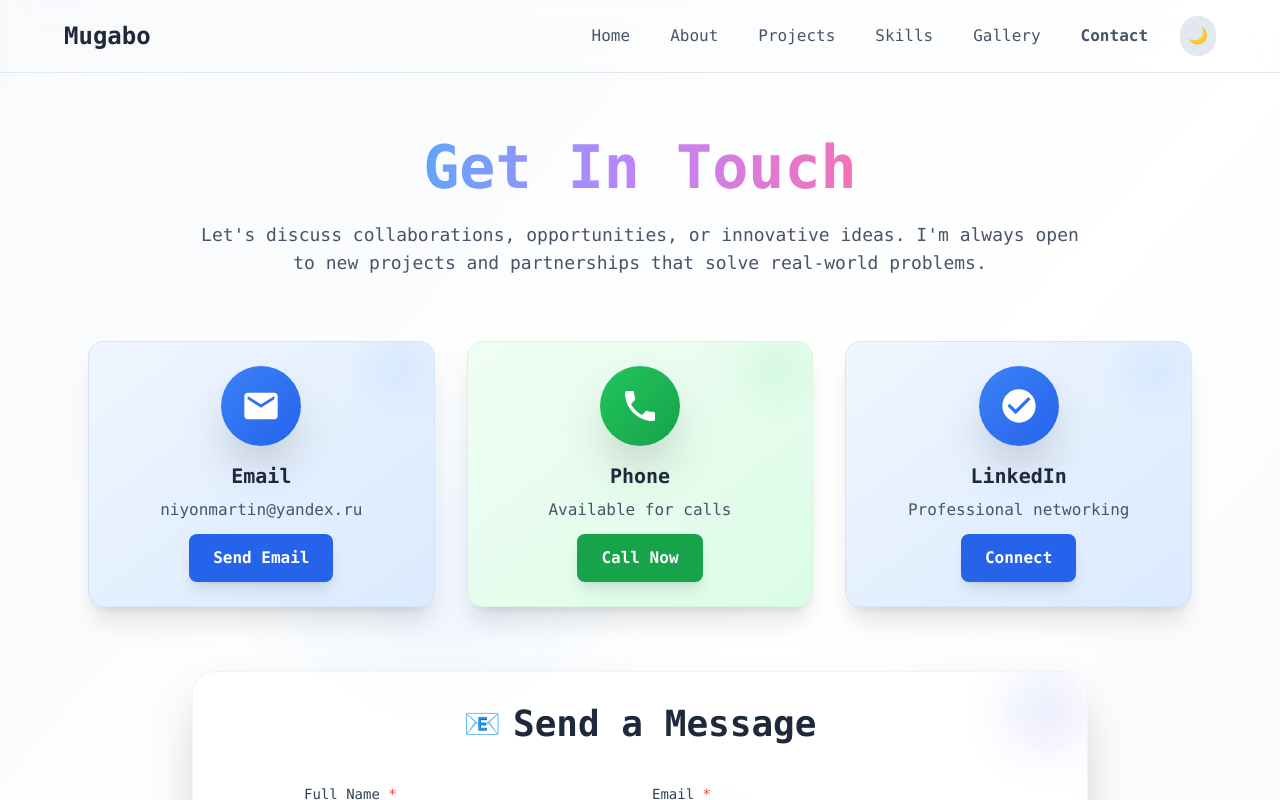
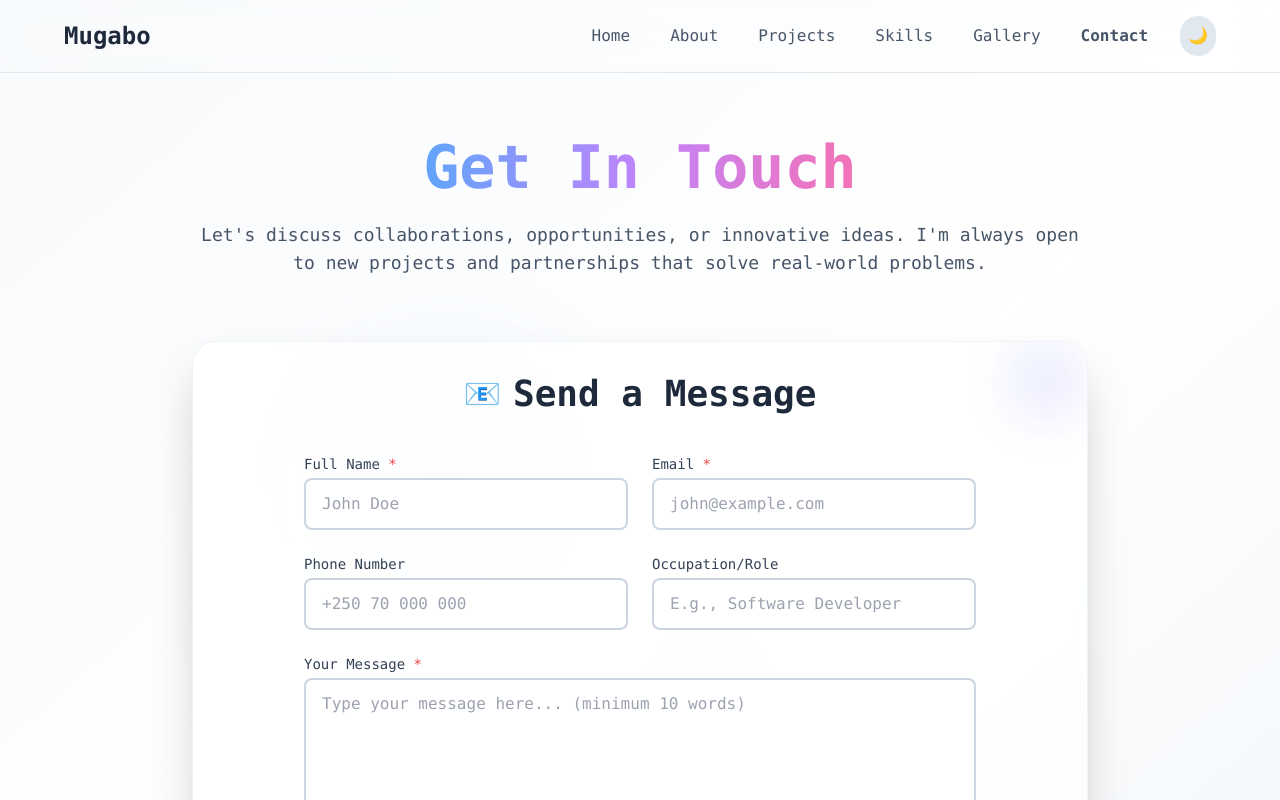
Before and after one commit to merma1509/Portfolio-Website, a Next.js app in the folder frontend/: page /contact in a window 1280 px wide. Shown: the top 800 px of the page. Built offline with nearby package versions, Linux system fonts and the light colour scheme.

Commit message:
checking whether personal infos being revealed

```diff
--- a/frontend/app/about/page.tsx
+++ b/frontend/app/about/page.tsx
@@ -96,7 +96,7 @@ export default function About() {
       <header className="sticky top-0 z-50 bg-white/80 dark:bg-slate-900/80 backdrop-blur-lg border-b border-slate-200/50 dark:border-slate-700/50 p-3 sm:p-4 shadow-sm">
         <nav className="max-w-6xl mx-auto flex justify-between items-center">
           <h1 className="text-lg sm:text-xl md:text-2xl font-bold text-slate-800 dark:text-white">
-            <a href="/" className="hover:opacity-80 transition-opacity">Portfolio</a>
+            <a href="/" className="hover:opacity-80 transition-opacity">~M</a>
           </h1>
 
           {/* Desktop Navigation */}
--- a/frontend/app/blog/page.tsx
+++ b/frontend/app/blog/page.tsx
@@ -54,7 +54,7 @@ export default function Blog() {
       <header className="sticky top-0 z-50 bg-white/98 dark:bg-slate-900/98 backdrop-blur-lg border-b border-slate-200 dark:border-slate-700 p-3 sm:p-4">
         <nav className="max-w-6xl mx-auto flex justify-between items-center">
           <h1 className="text-lg sm:text-xl md:text-2xl font-bold text-slate-800 dark:text-white">
-            <a href="/" className="hover:opacity-80 transition-opacity">Mugabo</a>
+            <a href="/" className="hover:opacity-80 transition-opacity">~M</a>
           </h1>
 
           {/* Desktop Navigation */}
--- a/frontend/app/contact/page.tsx
+++ b/frontend/app/contact/page.tsx
@@ -341,57 +341,6 @@ export default function Contact() {
             </p>
           </div>
 
-          {/* Contact Methods Section */}
-          <div className="grid grid-cols-1 md:grid-cols-3 gap-4 sm:gap-6 lg:gap-8 mb-8 sm:mb-12 lg:mb-16 animate-fade-in-up delay-200">
-            <div className="group bg-gradient-to-br from-blue-50 to-blue-100 dark:from-blue-900/30 dark:to-blue-800/30 p-4 sm:p-6 rounded-2xl shadow-xl hover:shadow-2xl transition-all duration-500 border border-blue-200/50 dark:border-blue-700/30 hover:scale-105 relative overflow-hidden">
-              <div className="absolute top-0 right-0 w-16 h-16 bg-gradient-to-br from-blue-400/20 to-transparent rounded-full blur-lg animate-pulse"></div>
-              <div className="relative z-10 text-center">
-                <div className="w-16 h-16 sm:w-20 sm:h-20 bg-gradient-to-br from-blue-500 to-blue-600 rounded-full flex items-center justify-center mx-auto mb-3 sm:mb-4 shadow-2xl group-hover:scale-110 transition-transform duration-300">
-                  <svg className="w-8 h-8 sm:w-10 sm:h-10 text-white animate-bounce-subtle" fill="currentColor" viewBox="0 0 24 24">
-                    <path d="M20 4H4c-1.1 0-1.99.9-1.99 2L2 18c0 1.1.9 2 2 2h16c1.1 0 2-.9 2-2V6c0-1.1-.9-2-2-2zm0 4l-8 5-8-5V6l8 5 8-5v2z"/>
-                  </svg>
-                </div>
-                <h3 className="text-lg sm:text-xl font-bold text-slate-800 dark:text-white mb-1 sm:mb-2">Email</h3>
-                <p className="text-slate-600 dark:text-slate-300 mb-2 sm:mb-3">niyonmartin@yandex.ru</p>
-                <a href="mailto:niyonmartin@yandex.ru" className="inline-block bg-blue-600 text-white px-4 sm:px-6 py-2 sm:py-3 rounded-lg hover:bg-blue-700 transition-all duration-300 font-semibold text-sm sm:text-base shadow-lg hover:shadow-xl transform hover:scale-105">
-                  Send Email
-                </a>
-              </div>
-            </div>
-
-            <div className="group bg-gradient-to-br from-green-50 to-green-100 dark:from-green-900/30 dark:to-green-800/30 p-4 sm:p-6 rounded-2xl shadow-xl hover:shadow-2xl transition-all duration-500 border border-green-200/50 dark:border-green-700/30 hover:scale-105 relative overflow-hidden">
-              <div className="absolute top-0 right-0 w-16 h-16 bg-gradient-to-br from-green-400/20 to-transparent rounded-full blur-lg animate-pulse delay-500"></div>
-              <div className="relative z-10 text-center">
-                <div className="w-16 h-16 sm:w-20 sm:h-20 bg-gradient-to-br from-green-500 to-green-600 rounded-full flex items-center justify-center mx-auto mb-3 sm:mb-4 shadow-2xl group-hover:scale-110 transition-transform duration-300">
-                  <svg className="w-8 h-8 sm:w-10 sm:h-10 text-white animate-bounce-subtle" fill="currentColor" viewBox="0 0 24 24">
-                    <path d="M6.62 10.79c1.44 2.83 3.76 5.14 6.59 6.59l2.2-2.2c.27-.27.67-.36 1.02-.24 1.12.37 2.33.57 3.57.57.55 0 1 .45 1 1V20c0 .55-.45 1-1 1-9.39 0-17-7.61-17-17 0-.55.45-1 1-1h3.5c.55 0 1 .45 1 1 0 1.25.2 2.45.57 3.57.11.35.03.74-.25 1.02l-2.2 2.2z"/>
-                  </svg>
-                </div>
-                <h3 className="text-lg sm:text-xl font-bold text-slate-800 dark:text-white mb-1 sm:mb-2">Phone</h3>
-                <p className="text-slate-600 dark:text-slate-300 mb-2 sm:mb-3">Available for calls</p>
-                <a href="tel:+250788123456" className="inline-block bg-green-600 text-white px-4 sm:px-6 py-2 sm:py-3 rounded-lg hover:bg-green-700 transition-all duration-300 font-semibold text-sm sm:text-base shadow-lg hover:shadow-xl transform hover:scale-105">
-                  Call Now
-                </a>
-              </div>
-            </div>
-
-            <div className="group bg-gradient-to-br from-blue-50 to-blue-100 dark:from-blue-900/30 dark:to-blue-800/30 p-4 sm:p-6 rounded-2xl shadow-xl hover:shadow-2xl transition-all duration-500 border border-blue-200/50 dark:border-blue-700/30 hover:scale-105 relative overflow-hidden">
-              <div className="absolute top-0 right-0 w-16 h-16 bg-gradient-to-br from-blue-400/20 to-transparent rounded-full blur-lg animate-pulse delay-1000"></div>
-              <div className="relative z-10 text-center">
-                <div className="w-16 h-16 sm:w-20 sm:h-20 bg-gradient-to-br from-blue-500 to-blue-600 rounded-full flex items-center justify-center mx-auto mb-3 sm:mb-4 shadow-2xl group-hover:scale-110 transition-transform duration-300">
-                  <svg className="w-8 h-8 sm:w-10 sm:h-10 text-white animate-bounce-subtle" fill="currentColor" viewBox="0 0 24 24">
-                    <path d="M12 2C6.48 2 2 6.48 2 12s4.48 10 10 10 10-4.48 10-10S17.52 2 12 2zm-2 15l-5-5 1.41-1.41L10 14.17l7.59-7.59L19 8l-9 9z"/>
-                  </svg>
-                </div>
-                <h3 className="text-lg sm:text-xl font-bold text-slate-800 dark:text-white mb-1 sm:mb-2">LinkedIn</h3>
-                <p className="text-slate-600 dark:text-slate-300 mb-2 sm:mb-3">Professional networking</p>
-                <a href="https://linkedin.com/in/nshuti-martin15" target="_blank" rel="noopener noreferrer" className="inline-block bg-blue-600 text-white px-4 sm:px-6 py-2 sm:py-3 rounded-lg hover:bg-blue-700 transition-all duration-300 font-semibold text-sm sm:text-base shadow-lg hover:shadow-xl transform hover:scale-105">
-                  Connect
-                </a>
-              </div>
-            </div>
-          </div>
-
           {/* Contact Form Section */}
           <div className="max-w-4xl mx-auto mb-8 sm:mb-12 lg:mb-16 animate-fade-in-up delay-400">
             <div className="bg-white/80 dark:bg-slate-800/80 backdrop-blur-sm p-4 sm:p-6 lg:p-8 rounded-3xl shadow-2xl border border-slate-200/50 dark:border-slate-700/50 relative overflow-hidden">
--- a/frontend/app/gallery/page.tsx
+++ b/frontend/app/gallery/page.tsx
@@ -82,7 +82,7 @@ export default function Gallery() {
       <header className="sticky top-0 z-50 bg-white/98 dark:bg-slate-900/98 backdrop-blur-lg border-b border-slate-200 dark:border-slate-700 p-3 sm:p-4">
         <nav className="max-w-6xl mx-auto flex justify-between items-center">
           <h1 className="text-lg sm:text-xl md:text-2xl font-bold text-slate-800 dark:text-white">
-            <a href="/" className="hover:opacity-80 transition-opacity">Mugabo</a>
+            <a href="/" className="hover:opacity-80 transition-opacity">~M</a>
           </h1>
 
           {/* Desktop Navigation */}
--- a/frontend/app/page.tsx
+++ b/frontend/app/page.tsx
@@ -57,7 +57,7 @@ export default function Home() {
       <header className="sticky top-0 z-50 bg-white/98 dark:bg-slate-900/98 backdrop-blur-lg border-b border-slate-200 dark:border-slate-700 p-3 sm:p-4">
         <nav className="max-w-6xl mx-auto flex justify-between items-center">
           <h1 className="text-lg sm:text-xl md:text-2xl font-bold text-slate-800 dark:text-white">
-            <a href="/" className="hover:opacity-80 transition-opacity">Mugabo</a>
+            <a href="/" className="hover:opacity-80 transition-opacity">~M</a>
           </h1>
 
           {/* Desktop Navigation - Hidden on mobile/tablet */}
--- a/frontend/app/projects/page.tsx
+++ b/frontend/app/projects/page.tsx
@@ -168,7 +168,7 @@ export default function Projects() {
       <header className="sticky top-0 z-50 bg-white/98 dark:bg-slate-900/98 backdrop-blur-lg border-b border-slate-200 dark:border-slate-700 p-3 sm:p-4">
         <nav className="max-w-6xl mx-auto flex justify-between items-center">
           <h1 className="text-lg sm:text-xl md:text-2xl font-bold text-slate-800 dark:text-white">
-            <a href="/" className="hover:opacity-80 transition-opacity">Mugabo</a>
+            <a href="/" className="hover:opacity-80 transition-opacity">~M</a>
           </h1>
 
           {/* Desktop Navigation */}
--- a/frontend/app/skills/page.tsx
+++ b/frontend/app/skills/page.tsx
@@ -62,20 +62,6 @@ export default function Skills() {
       ]
     },
     {
-      category: "Cybersecurity",
-      icon: "🔒",
-      gradient: "from-teal-500 via-cyan-500 to-teal-600",
-      bgGradient: "from-teal-50 to-cyan-50 dark:from-teal-900/20 dark:to-cyan-900/20",
-      borderColor: "border-teal-200 dark:border-teal-700",
-      textColor: "text-teal-800 dark:text-teal-200",
-      buttonColor: "bg-teal-600 hover:bg-teal-700",
-      items: [
-        { name: "Threat Detection Systems", highlight: true },
-        { name: "Zero-Trust Network Architecture", highlight: true },
-        { name: "Vulnerability Assessment & Penetration Testing", highlight: true }
-      ]
-    },
-    {
       category: "SpaceTech & Drones",
       icon: "🚀",
       gradient: "from-slate-500 via-gray-500 to-slate-600",
@@ -111,7 +97,7 @@ export default function Skills() {
       <header className="sticky top-0 z-50 bg-white/98 dark:bg-slate-900/98 backdrop-blur-lg border-b border-slate-200 dark:border-slate-700 p-3 sm:p-4">
         <nav className="max-w-6xl mx-auto flex justify-between items-center">
           <h1 className="text-lg sm:text-xl md:text-2xl font-bold text-slate-800 dark:text-white">
-            <a href="/" className="hover:opacity-80 transition-opacity">Mugabo</a>
+            <a href="/" className="hover:opacity-80 transition-opacity">~M</a>
           </h1>
 
           {/* Desktop Navigation */}
```
Also changed, not shown: frontend/package.json (+4 -3 lines), 2 other files (tests, documents, lock files or other folders).
